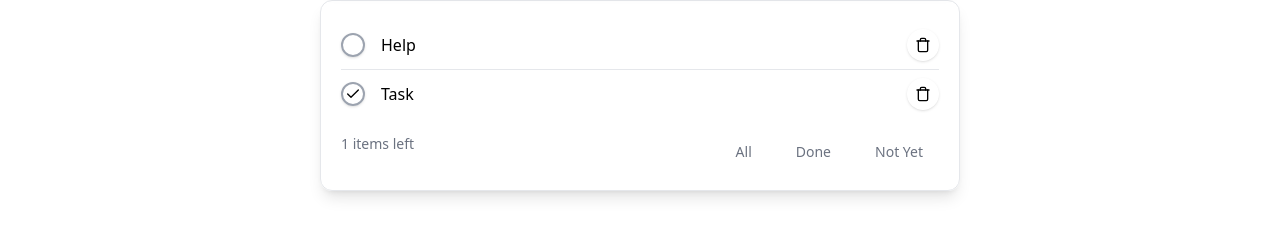
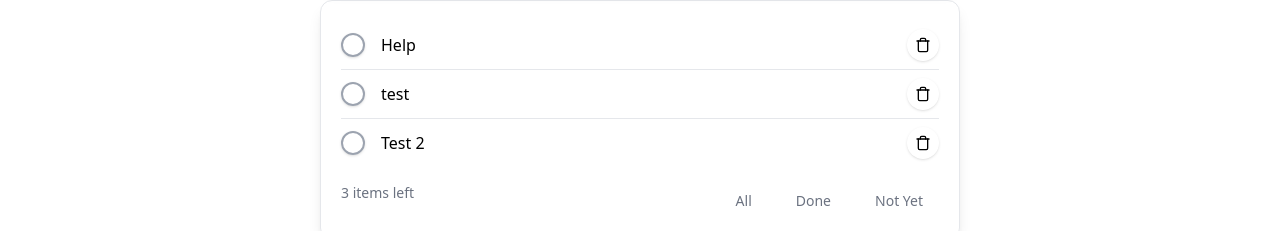
Before and after one commit to Abdi-01/todo-react-jc0512, a Next.js app: page /todo in a window 1280 px wide. Shown: the part 292-523 px from the top of the page. Built offline with nearby package versions, Linux system fonts and the light colour scheme; data requests are answered from the project's data file.

Commit message:
revamp implement api cakk

```diff
--- /dev/null
+++ b/fake-api/db.json
@@ -0,0 +1,26 @@
+{
+  "todos": [
+    {
+      "id": "1",
+      "task": "Help",
+      "isDone": false
+    },
+    {
+      "id": "b55f",
+      "task": "test",
+      "isDone": false
+    },
+    {
+      "id": "aa7e",
+      "task": "Test 2",
+      "isDone": false
+    }
+  ],
+  "users": [
+    {
+      "id": "1",
+      "username": "ads123",
+      "password": "123"
+    }
+  ]
+}
--- a/package.json
+++ b/package.json
@@ -12,6 +12,7 @@
     "@radix-ui/react-checkbox": "^1.1.4",
     "@radix-ui/react-slot": "^1.1.2",
     "@reduxjs/toolkit": "^2.6.0",
+    "axios": "^1.7.9",
     "class-variance-authority": "^0.7.1",
     "clsx": "^2.1.1",
     "lucide-react": "^0.475.0",
--- a/src/app/todo/page.tsx
+++ b/src/app/todo/page.tsx
@@ -6,6 +6,7 @@ import { Button } from "@/components/ui/button";
 import { Moon, Sun, Trash } from "lucide-react";
 import { Input } from "@/components/ui/input";
 import { Checkbox } from "@/components/ui/checkbox";
+import { apiCall } from "@/utils/apiHelper";
 
 interface ITodo {
   id: number;
@@ -42,39 +43,34 @@ const TodoPage = () => {
   }, [filter]);
 
   const getTodos = () => {
-    setTodos([
-      {
-        id: 1,
-        task: "Help",
-        isDone: false,
-      },
-      {
-        id: 2,
-        task: "Task",
-        isDone: true,
-      },
-    ]);
+    // - memanggil url api data todos
+    apiCall
+      .get("/todos")
+      .then((response) => {
+        // - setelah mendapat response, data disimpan kedalam state todos
+        console.log(response.data);
+        setTodos(response.data);
+      })
+      .catch((error) => {
+        console.log(error);
+      });
   };
 
-  const onBtAdd = () => {
+  const onBtAdd = async () => {
+    try {
       // - Pastikan input sudah diisi
       if (inputTaskRef.current && inputTaskRef.current?.value) {
-      // - Ambil nilai dari element input
-      const task = inputTaskRef.current.value;
-      // - Duplikasi data dari state todos ke variable temporary
-      const temp: ITodo[] = [...todos];
-      // - Tambahkan data todo yang baru kedalam penampung temporary
-      temp.push({
-        id: temp.length + 1,
-        task,
+        const response = await apiCall.post("/todos", {
+          task: inputTaskRef.current.value,
           isDone: false,
         });
-      // - Memperbarui data pada state todos
-      setTodos(temp);
-      // - form input direset ulang nilainya
-      inputTaskRef.current.value = "";
+
+        getTodos();
       } else {
         alert("Form todo jangan sampai kosong");
+      }
+    } catch (error) {
+      console.log(error);
     }
   };
 
--- /dev/null
+++ b/src/utils/apiHelper.ts
@@ -0,0 +1,7 @@
+import axios from "axios";
+
+export const BASE_URL_API = "http://localhost:2025";
+
+export const apiCall = axios.create({
+  baseURL: BASE_URL_API,
+});
```
Also changed, not shown: 1 other file (tests, documents, lock files or other folders). Lines whose indentation alone changed are shown as unchanged.
